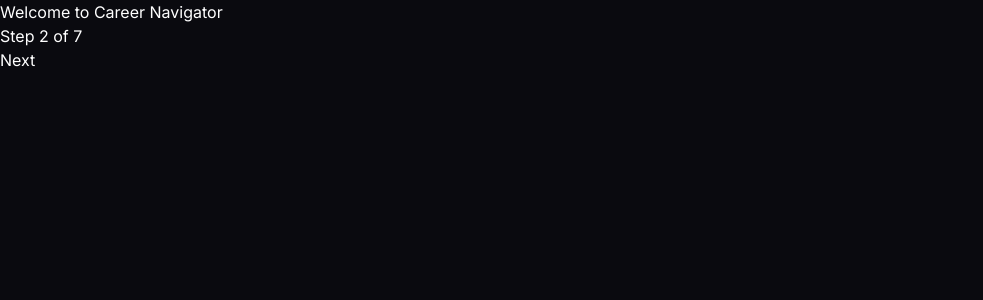
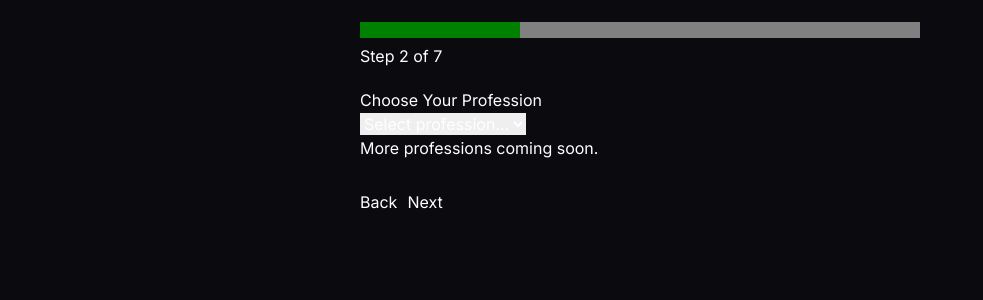
Before and after one commit to serjoleinic2-cloud/career-navigator, a React (Vite) app: page / in a window 1280 px wide. Both pictures are taken after a click on the button "Next". Shown: the top 300 px of the page, without its empty margins (0-983 px from the left). Built offline with nearby package versions, Linux system fonts and the light colour scheme.

Commit message:
onboarding screen with single state authority

```diff
--- a/src/core/onboarding/onboarding_engine.ts
+++ b/src/core/onboarding/onboarding_engine.ts
@@ -1,4 +1,5 @@
 import type { OnboardingState, CurrentSituation, EmotionalState } from './onboarding_state';
+import { createEmptyOnboardingState } from './onboarding_state';
 export { createEmptyOnboardingState } from './onboarding_state';
 
 const SITUATION_BIAS: Record<CurrentSituation, number> = {
@@ -17,6 +18,101 @@
   lost: -15,
 };
 
+let onboardingState: OnboardingState | null = null;
+
+export function startOnboarding(): OnboardingState {
+  onboardingState = createEmptyOnboardingState();
+  return onboardingState!;
+}
+
+export function getOnboardingState(): OnboardingState | null {
+  return onboardingState;
+}
+
+export function selectProfession(professionId: string): void {
+  if (!onboardingState) return;
+  onboardingState = { ...onboardingState, professionId };
+}
+
+export function setExperience(level: string): void {
+  if (!onboardingState) return;
+  onboardingState = { ...onboardingState, experienceLevel: level };
+}
+
+export function toggleGoal(goal: string): void {
+  if (!onboardingState) return;
+  const goals = onboardingState.goals.includes(goal)
+    ? onboardingState.goals.filter(g => g !== goal)
+    : [...onboardingState.goals, goal];
+  onboardingState = { ...onboardingState, goals };
+}
+
+export function setTimeline(timeline: string): void {
+  if (!onboardingState) return;
+  onboardingState = { ...onboardingState, timeline };
+}
+
+export function togglePreference(pref: string): void {
+  if (!onboardingState) return;
+  const preferences = onboardingState.preferences.includes(pref)
+    ? onboardingState.preferences.filter(p => p !== pref)
+    : [...onboardingState.preferences, pref];
+  onboardingState = { ...onboardingState, preferences };
+}
+
+export function nextStep(): { success: boolean; error?: string } {
+  if (!onboardingState) return { success: false, error: 'Not started' };
+
+  const validation = validateOnboardingStep(onboardingState);
+  if (!validation.valid) {
+    return { success: false, error: validation.error };
+  }
+
+  if (onboardingState.step >= 6) {
+    return { success: false, error: 'Already at last step' };
+  }
+
+  onboardingState = { ...onboardingState, step: onboardingState.step + 1 };
+  return { success: true };
+}
+
+export function previousStep(): void {
+  if (!onboardingState || onboardingState.step <= 0) return;
+  onboardingState = { ...onboardingState, step: onboardingState.step - 1 };
+}
+
+export function finishOnboarding(): OnboardingState | null {
+  if (!onboardingState) return null;
+
+  const validation = validateOnboardingStep(onboardingState);
+  if (!validation.valid) return null;
+
+  onboardingState = { ...onboardingState, isComplete: true };
+  return onboardingState;
+}
+
+function validateOnboardingStep(state: OnboardingState): { valid: boolean; error?: string } {
+  switch (state.step) {
+    case 1:
+      if (!state.professionId) return { valid: false, error: 'Please select a profession' };
+      return { valid: true };
+    case 2:
+      if (!state.experienceLevel) return { valid: false, error: 'Please select your experience level' };
+      return { valid: true };
+    case 3:
+      if (state.goals.length === 0) return { valid: false, error: 'Please select at least one goal' };
+      return { valid: true };
+    case 4:
+      if (!state.timeline) return { valid: false, error: 'Please select a timeline' };
+      return { valid: true };
+    case 6:
+      if (!state.professionId) return { valid: false, error: 'Missing profession' };
+      return { valid: true };
+    default:
+      return { valid: true };
+  }
+}
+
 export function buildOnboardingState(rawInput: Partial<OnboardingState>): OnboardingState {
   return {
     situation: rawInput.situation ?? null,
@@ -26,6 +122,12 @@
     professionId: rawInput.professionId ?? null,
     confidenceLevel: rawInput.confidenceLevel ?? null,
     fears: rawInput.fears ?? [],
+    step: rawInput.step ?? 0,
+    experienceLevel: rawInput.experienceLevel ?? null,
+    goals: rawInput.goals ?? [],
+    timeline: rawInput.timeline ?? null,
+    preferences: rawInput.preferences ?? [],
+    isComplete: rawInput.isComplete ?? false,
   };
 }
 
--- a/src/core/onboarding/onboarding_state.ts
+++ b/src/core/onboarding/onboarding_state.ts
@@ -20,6 +20,12 @@
   professionId: string | null;
   confidenceLevel: number | null;
   fears: string[];
+  step: number;
+  experienceLevel: string | null;
+  goals: string[];
+  timeline: string | null;
+  preferences: string[];
+  isComplete: boolean;
 };
 
 export function createEmptyOnboardingState(): OnboardingState {
@@ -31,5 +37,11 @@
     professionId: null,
     confidenceLevel: null,
     fears: [],
+    step: 0,
+    experienceLevel: null,
+    goals: [],
+    timeline: null,
+    preferences: [],
+    isComplete: false,
   };
 }
--- a/src/core/runtime/journey_runtime.ts
+++ b/src/core/runtime/journey_runtime.ts
@@ -28,6 +28,12 @@
       professionId: null,
       confidenceLevel: null,
       fears: [],
+      step: 0,
+      experienceLevel: null,
+      goals: [],
+      timeline: null,
+      preferences: [],
+      isComplete: false,
     },
     createdAt: 0,
     chapterProgress: {},
--- a/src/screens/OnboardingScreen/OnboardingScreen.tsx
+++ b/src/screens/OnboardingScreen/OnboardingScreen.tsx
@@ -1,28 +1,183 @@
 import { useState } from 'react';
+import {
+  startOnboarding,
+  getOnboardingState,
+  selectProfession,
+  setExperience,
+  toggleGoal,
+  setTimeline,
+  togglePreference,
+  nextStep,
+  previousStep,
+  finishOnboarding,
+} from '@/core/onboarding/onboarding_engine';
 import { startJourney } from '@/core/runtime/runtime_controller';
 
+startOnboarding();
+
 export default function OnboardingScreen() {
-  const [step, setStep] = useState(0);
+  const [, setTick] = useState(0);
+  const state = getOnboardingState()!;
 
-  const handleComplete = () => {
-    startJourney({
-      situation: 'no_job',
-      emotion: 'confident',
-      applicationsCount: 0,
-      interviewsCount: 0,
-      professionId: 'software_engineer',
-      confidenceLevel: 50,
-      fears: [],
-    });
-    window.location.reload();
+  const rerender = () => setTick(v => v + 1);
+
+  const handleNext = () => {
+    const result = nextStep();
+    if (result.success) {
+      rerender();
+    } else {
+      alert(result.error || 'Please fill required fields');
+    }
+  };
+
+  const handleBack = () => {
+    previousStep();
+    rerender();
+  };
+
+  const handleFinish = () => {
+    const finalState = finishOnboarding();
+    if (finalState) {
+      startJourney(finalState);
+      window.location.reload();
+    } else {
+      alert('Please complete all steps');
+    }
+  };
+
+  const renderStep = () => {
+    switch (state.step) {
+      case 0:
+        return (
+          <div>
+            <h1>Welcome to Career Navigator</h1>
+            <p>Your guided path to a Software Engineering career in the US market.</p>
+            <p>We'll help you build your resume, LinkedIn, applications, interview skills, and negotiation strategy.</p>
+          </div>
+        );
+
+      case 1:
+        return (
+          <div>
+            <h2>Choose Your Profession</h2>
+            <select
+              value={state.professionId || ''}
+              onChange={e => { selectProfession(e.target.value); rerender(); }}
+            >
+              <option value="">Select profession...</option>
+              <option value="software_engineer">Software Engineer</option>
+            </select>
+            <p>More professions coming soon.</p>
+          </div>
+        );
+
+      case 2:
+        return (
+          <div>
+            <h2>Experience Level</h2>
+            {['Junior', 'Middle', 'Senior'].map(level => (
+              <label key={level}>
+                <input
+                  type="radio"
+                  name="experience"
+                  checked={state.experienceLevel === level}
+                  onChange={() => { setExperience(level); rerender(); }}
+                />
+                {level}
+              </label>
+            ))}
+          </div>
+        );
+
+      case 3:
+        return (
+          <div>
+            <h2>Your Goals</h2>
+            {['Get first job', 'Switch career', 'Improve skills', 'Prepare for interview'].map(goal => (
+              <label key={goal}>
+                <input
+                  type="checkbox"
+                  checked={state.goals.includes(goal)}
+                  onChange={() => { toggleGoal(goal); rerender(); }}
+                />
+                {goal}
+              </label>
+            ))}
+          </div>
+        );
+
+      case 4:
+        return (
+          <div>
+            <h2>Timeline</h2>
+            {['1 month', '3 months', '6 months', '1 year'].map(t => (
+              <label key={t}>
+                <input
+                  type="radio"
+                  name="timeline"
+                  checked={state.timeline === t}
+                  onChange={() => { setTimeline(t); rerender(); }}
+                />
+                {t}
+              </label>
+            ))}
+          </div>
+        );
+
+      case 5:
+        return (
+          <div>
+            <h2>Preferences</h2>
+            {['Remote', 'On-site', 'Hybrid', 'US market', 'EU market'].map(pref => (
+              <label key={pref}>
+                <input
+                  type="checkbox"
+                  checked={state.preferences.includes(pref)}
+                  onChange={() => { togglePreference(pref); rerender(); }}
+                />
+                {pref}
+              </label>
+            ))}
+          </div>
+        );
+
+      case 6:
+        return (
+          <div>
+            <h2>Review & Start</h2>
+            <p><strong>Profession:</strong> {state.professionId}</p>
+            <p><strong>Experience:</strong> {state.experienceLevel}</p>
+            <p><strong>Goals:</strong> {state.goals.join(', ') || 'None selected'}</p>
+            <p><strong>Timeline:</strong> {state.timeline}</p>
+            <p><strong>Preferences:</strong> {state.preferences.join(', ') || 'None selected'}</p>
+          </div>
+        );
+
+      default:
+        return <div>Unknown step</div>;
+    }
   };
 
   return (
-    <div>
-      <h1>Welcome to Career Navigator</h1>
-      <p>Step {step + 1} of 7</p>
-      <button onClick={() => setStep(s => s + 1)}>Next</button>
-      {step === 6 && <button onClick={handleComplete}>Start Journey</button>}
+    <div style={{ maxWidth: 600, margin: '0 auto', padding: 20 }}>
+      <div style={{ marginBottom: 20 }}>
+        <progress value={state.step + 1} max={7} style={{ width: '100%' }} />
+        <p>Step {state.step + 1} of 7</p>
+      </div>
+
+      {renderStep()}
+
+      <div style={{ marginTop: 30, display: 'flex', gap: 10 }}>
+        {state.step > 0 && state.step < 6 && (
+          <button onClick={handleBack}>Back</button>
+        )}
+
+        {state.step < 6 ? (
+          <button onClick={handleNext}>Next</button>
+        ) : (
+          <button onClick={handleFinish}>Start Journey</button>
+        )}
+      </div>
     </div>
   );
 }
```
